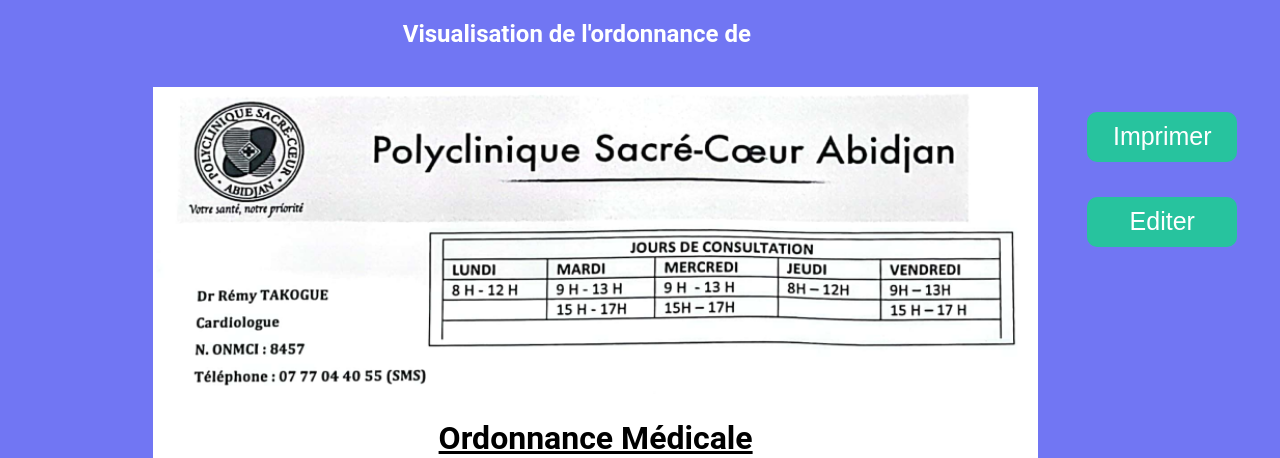
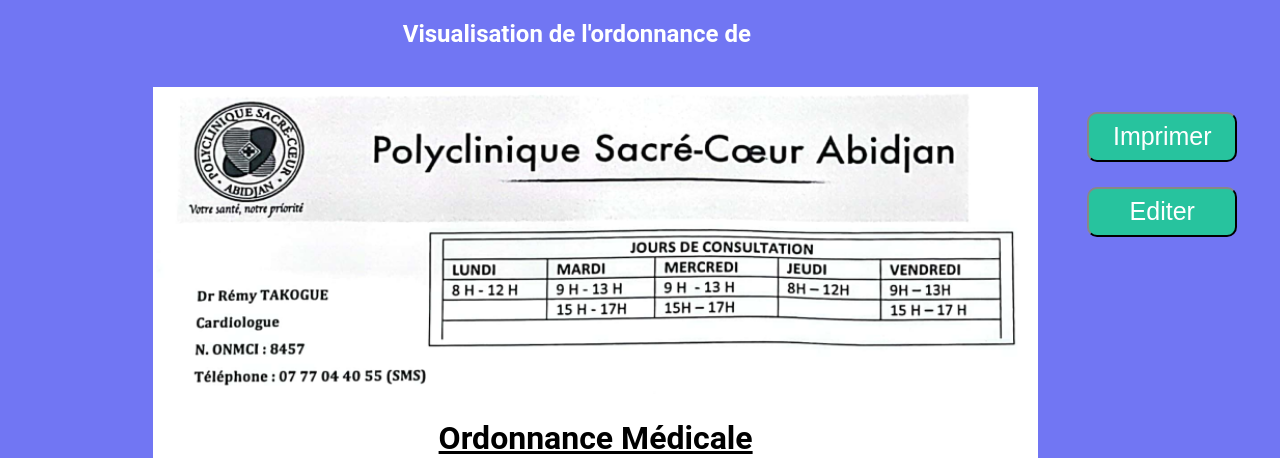
Before and after one commit to Corine-Tomeyum/ordonnance, a Flask app: page /visualiser_ordonnance in a window 1280 px wide. Shown: the top 458 px of the page. Run offline with Flask 2, Linux system fonts and the light colour scheme.

Commit message:
change button

```diff
--- a/static/css/styles.css
+++ b/static/css/styles.css
@@ -194,7 +194,7 @@
 }
 
 
-.btn{
+.btn-vis{
     margin-left: 87%;
     margin-top: 25px;
     height: 50px;
@@ -206,7 +206,7 @@
     font-size: 25px;
 }
 
-.btn:hover{
+.btn-vis:hover{
     background-color: #007bff;
     cursor: pointer;
 }
--- a/templates/formulaire.html
+++ b/templates/formulaire.html
@@ -79,7 +79,7 @@
                     <label for="date">Date du prochain rendez-vous:</label>
                     <input type="date" id="date" name="date" required>
 
-                    <button type="submit" class="btn-first">Visualiser</button>
+                    <button type="submit" class="btn">Visualiser</button>
 
                 </div>
 
@@ -98,7 +98,7 @@
                     <label for="posologie">Posologie:</label>
                     <input type="text" id="posologie" name="posologie" >
 
-                    <button type="button" class="btn-first" id="save-prescription-btn">Valider la prescription</button>
+                    <button type="button" class="btn" id="save-prescription-btn">Valider la prescription</button>
                 </div>
 
 
--- a/templates/visualisation.html
+++ b/templates/visualisation.html
@@ -41,8 +41,8 @@
         </div>
 
         <div style="margin-left: -40%;">
-            <button class="btn" onclick="window.print()">Imprimer</button>
-            <button class="btn">Editer</button>
+            <button class="btn-vis" onclick="window.print()">Imprimer</button>
+            <button class="btn-vis">Editer</button>
         </div>
 
     </div>
```
